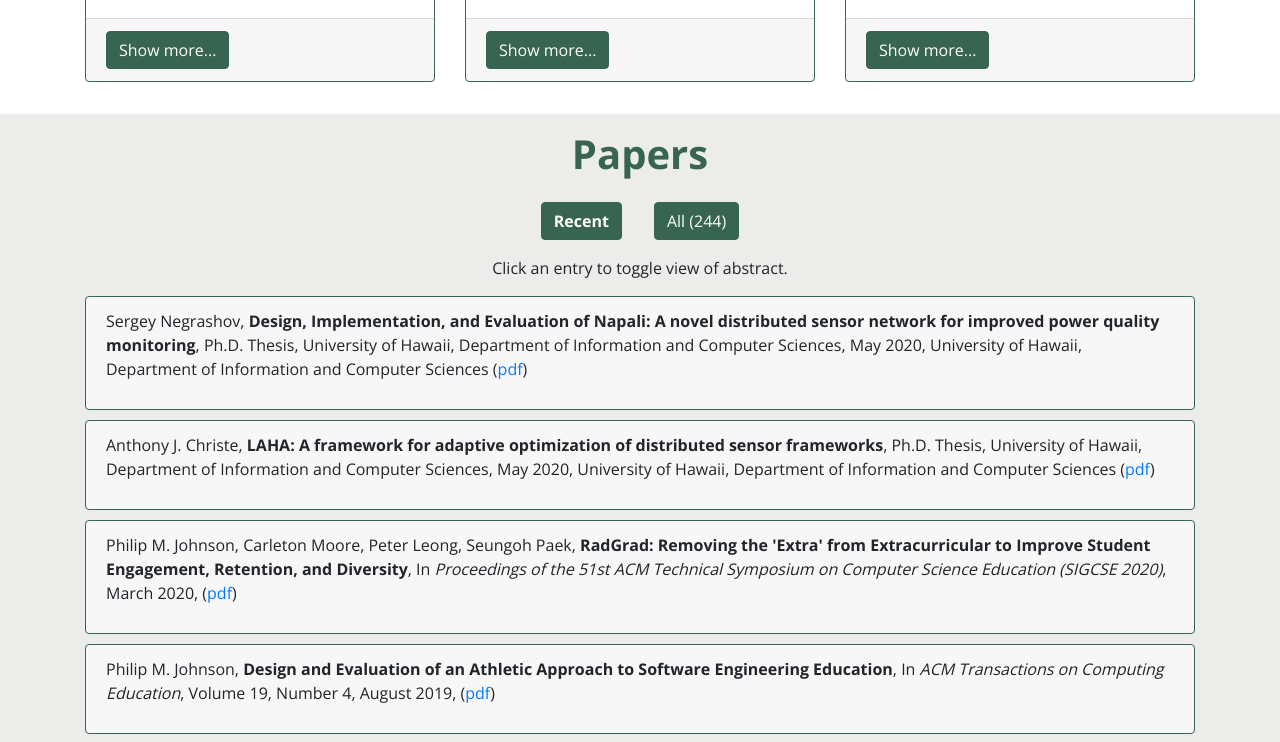
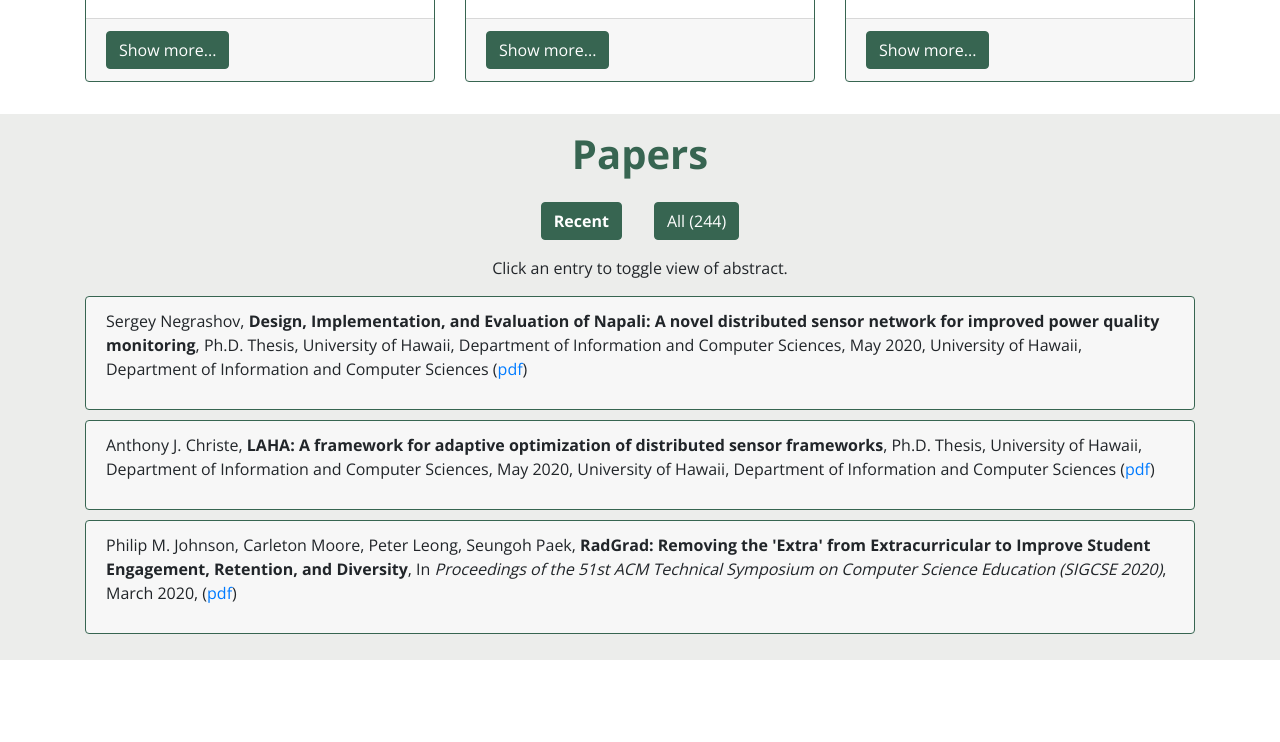
Before and after one commit to csdl/csdl.github.io, a React (Create React App) app in the folder src/: page / in a window 1280 px wide. Shown: the part 1160-1902 px from the top of the page. After the commit the page ends 1820 px from the top, so only its background shows below. Built offline with nearby package versions, Linux system fonts and the light colour scheme.

Commit message:
Recent entries working.

```diff
--- a/src/src/PaperCard.js
+++ b/src/src/PaperCard.js
@@ -36,7 +36,7 @@ function PaperCard(props) {
     <Accordion>
       <Card style={cardStyle}>
         <Accordion.Toggle as={Card.Header} eventKey="0">
-          <Markdown>
+          <Markdown style={{marginBottom: 0}}>
             {formatMap[props.entry.type](props.entry)}
           </Markdown>
         </Accordion.Toggle>
--- a/src/src/Papers.js
+++ b/src/src/Papers.js
@@ -23,13 +23,31 @@ class Papers extends React.Component {
       }
   }
 
+  renderRecent = () => {
+    const keys = this.techreports.getRecentKeys();
+    return (
+      <div>
+        {_.map(keys, (key, idx) => <PaperCard key={idx} entry={this.techreports.getEntry(key)}/>)}
+      </div>
+    );
+  }
+
+  renderAll = () => {
+    const keys = this.techreports.getKeys().reverse();
+    return (
+      <div>
+        {_.map(keys, (key, idx) => <PaperCard key={idx} entry={this.techreports.getEntry(key)}/>)}
+      </div>
+    );
+  }
+
   render = () => (
     <div style={this.props.sectionStyle} id="home">
       <Container>
         <Title title={'Papers'}/>
         <SectionButtons onClick={this.onClickSectionButton} total={this.techreports.total()}/>
         <p style={{ textAlign: 'center' }}>Click an entry to toggle view of abstract.</p>
-        {_.map(this.techreports.getKeys().reverse(), (key, idx) => <PaperCard key={idx} entry={this.techreports.getEntry(key)}/>)}
+        {this.state.display === 'recent' ? this.renderRecent() : this.renderAll()}
       </Container>
     </div>
   );
--- a/src/src/TechReports.js
+++ b/src/src/TechReports.js
@@ -5,7 +5,9 @@ class TechReports {
 
   total = () => paperData.length;
 
-  getPapers = () => this.recentPapers;
+  extractKey = entries => _.map(entries, entry => entry.key);
+
+  getRecentKeys = () => this.getKeys().reverse().slice(0, 3);
 
   getTypes = () => {
     const types = [];
@@ -14,11 +16,10 @@ class TechReports {
   }
 
   getKeys = (type) => {
-    const extractKey = entries => _.map(entries, entry => entry.key);
     if (type === undefined) {
-      return extractKey(paperData);
+      return this.extractKey(paperData);
     }
-    return extractKey(_.filter(paperData, entry => entry.type === type));
+    return this.extractKey(_.filter(paperData, entry => entry.type === type));
   }
 
   getEntry(key) {
```
Also changed, not shown: 1 other file (tests, documents, lock files or other folders).
